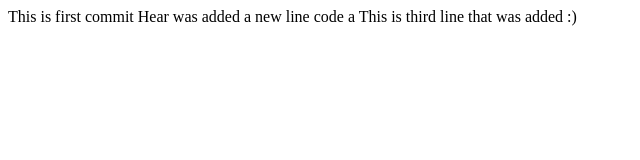
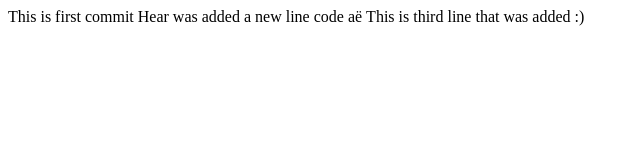
Before and after one commit to 1NowayBack1/homew_frontend_git, a plain HTML site: page index.html in a window 1280 px wide. Shown: the full height of the page, 0-640 px from the left. Drawn offline with Linux system fonts and the light colour scheme.

Commit message:
i dont know what is it

```diff
--- a/index.html
+++ b/index.html
@@ -7,7 +7,7 @@
 </head>
 <body>
 	This is first commit
-	Hear was added a new line code a
+	Hear was added a new line code aё
 
 	This is third line that was added :)
 </body>
```
